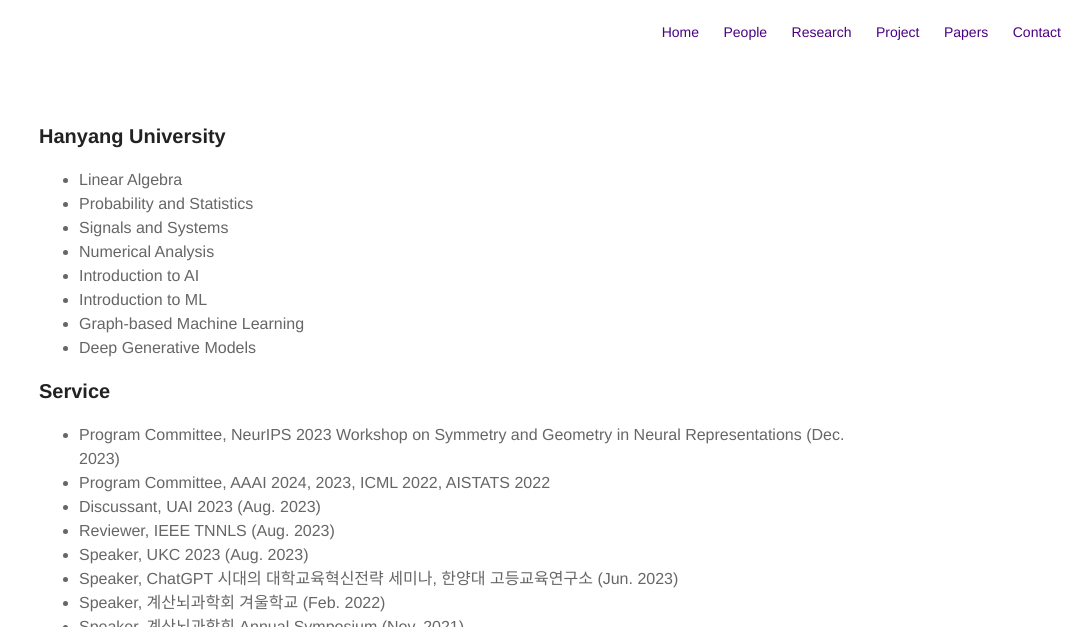
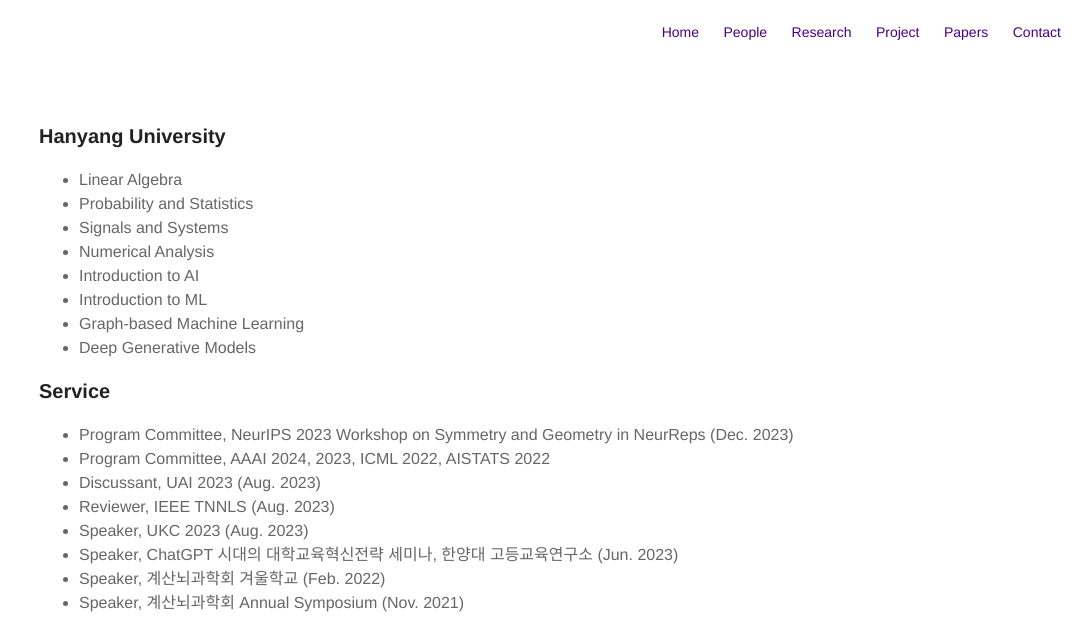
Before and after one commit to kijungyoon/kijungyoon.github.io, a Jekyll site: the page built from teaching.md, in a window 1280 px wide, cut to the strip 0-627 px from the top of the page. Shown: the whole strip, without its empty margins (196-1280 px from the left). Built offline with Jekyll 4.4.1, drawn with Linux system fonts in a browser that asks for light colours.

Commit message:
Update teaching.md

```diff
--- a/teaching.md
+++ b/teaching.md
@@ -17,7 +17,7 @@
 
 <h3>Service</h3>
 <ul>
-<li>Program Committee, NeurIPS 2023 Workshop on Symmetry and Geometry in Neural Representations (Dec. 2023)</li>
+<li>Program Committee, NeurIPS 2023 Workshop on Symmetry and Geometry in NeurReps (Dec. 2023)</li>
 <li>Program Committee, AAAI 2024, 2023, ICML 2022, AISTATS 2022</li>
 <li>Discussant, UAI 2023 (Aug. 2023)</li>
 <li>Reviewer, IEEE TNNLS (Aug. 2023)</li>
```
